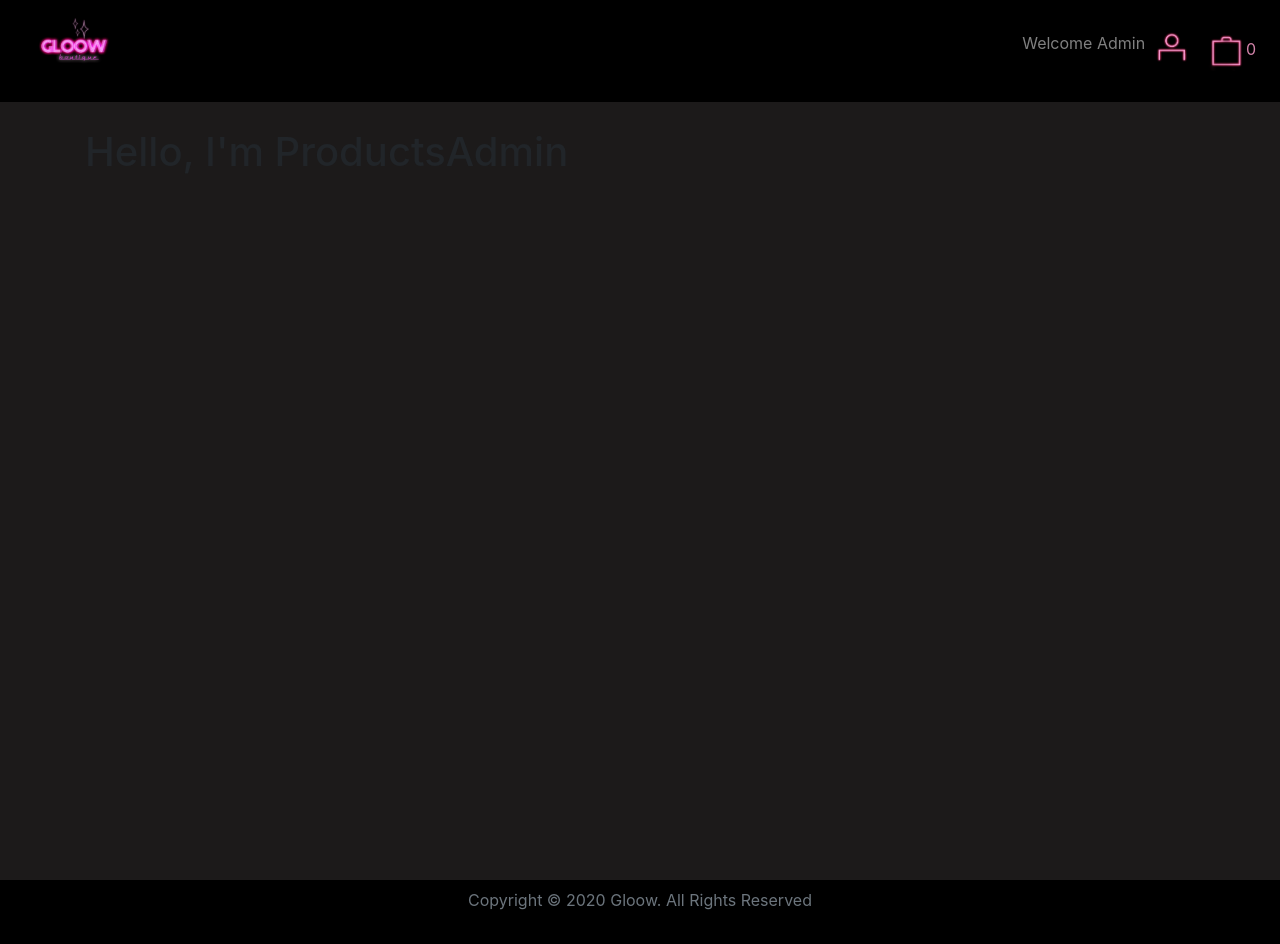
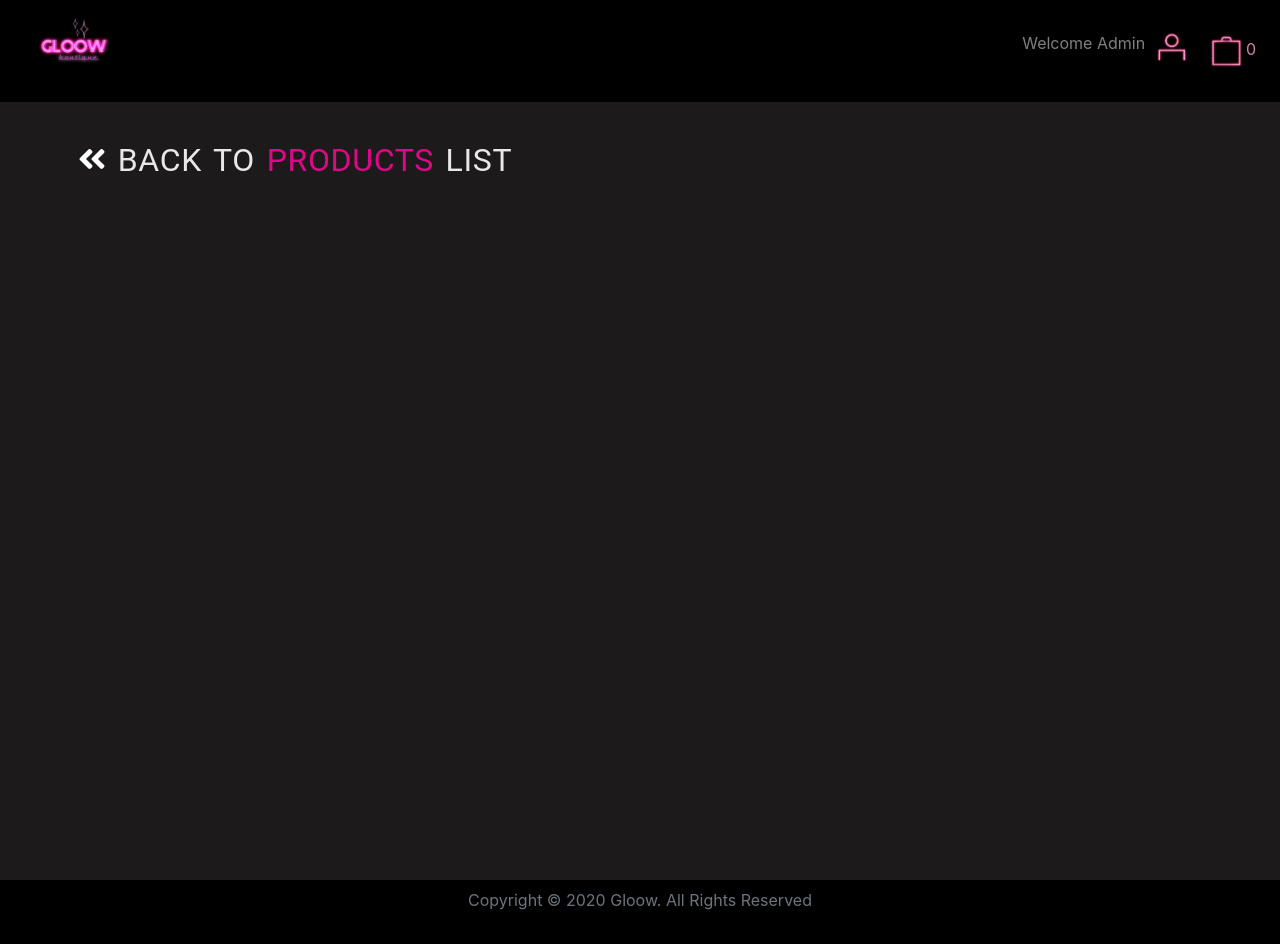
Before and after one commit to Yaidi/Gloow, a React (Create React App) app: page /ProductsAdmin in a window 1280 px wide. Built offline with nearby package versions, Linux system fonts and the light colour scheme.

Commit message:
:lipstick: adding links back to to views with a component

```diff
--- a/src/App.css
+++ b/src/App.css
@@ -38,3 +38,8 @@ img {
     letter-spacing: 0.02em;
     word-spacing: 0.1em;
 }
+.back-promotion{
+    font-size: xx-large;
+    letter-spacing: 0.02em;
+    word-spacing: 0.1em;
+}
--- /dev/null
+++ b/src/Components/LinkBackTo/LinkBackTo.jsx
@@ -0,0 +1,20 @@
+import React from "react";
+import {Link} from "react-router-dom";
+import { FontAwesomeIcon } from "@fortawesome/react-fontawesome";
+import { faAngleDoubleLeft } from "@fortawesome/free-solid-svg-icons";
+const BackTo = ({move, nameback}) => {
+  return (
+    <div className="row d-flex bd-highlight mb-3">
+                <div className="mr-auto p-2 bd-highligh">
+                    <Link to={move} className="back-promotion">
+                        <span className="letter-white">
+                        <FontAwesomeIcon icon={faAngleDoubleLeft} color="white" size="1x" />
+                        {" BACK TO"} </span>
+                        <span className="letter-pink"> {nameback} </span>
+                        <span className="letter-white"> LIST </span>
+                    </Link>
+                </div>
+      </div>
+  )
+};
+export default BackTo
--- a/src/View/ProductsAdmin.jsx
+++ b/src/View/ProductsAdmin.jsx
@@ -1,7 +1,11 @@
 import React from 'react';
-
+import BackTo from "../Components/LinkBackTo/LinkBackTo";
 const ProductsAdmin = () => {
-  return <h1>Hello, I'm ProductsAdmin</h1>;
+  return (
+    <div>
+     <BackTo move="/ProductsList" nameback="PRODUCTS"/>
+    </div>
+  )
 };
 
 export default ProductsAdmin;
--- a/src/View/ProductsDetails.jsx
+++ b/src/View/ProductsDetails.jsx
@@ -1,9 +1,12 @@
 import React from "react";
+import BackTo from "../Components/LinkBackTo/LinkBackTo";
+
 // import {ProductsDetails} from "../Components/ProductsDisplay/ProductsDisplay";
 
 // const ProductsLists = () => {
 //     return (
 //         <div>
+//              <BackTo move="/ProductsList" nameback="PRODUCTS"/>
 //             <ProductsDetails />
 //         </div>
 //     );
--- a/src/View/PromotionsAdmin.jsx
+++ b/src/View/PromotionsAdmin.jsx
@@ -1,7 +1,13 @@
-import React from 'react';
+import React from "react";
+import BackTo from "../Components/LinkBackTo/LinkBackTo";
 
 const PromotionsAdmin = () => {
-  return <h1>Hello, I'm PromotionsAdmin</h1>;
+  return (
+    <div>
+    <div>
+      <BackTo move="/PromotionsList" nameback="PROMOTIONS"/>
+    </div>
+    </div>)
 };
 
 export default PromotionsAdmin;
```
Also changed, not shown: 1 other file (tests, documents, lock files or other folders).
